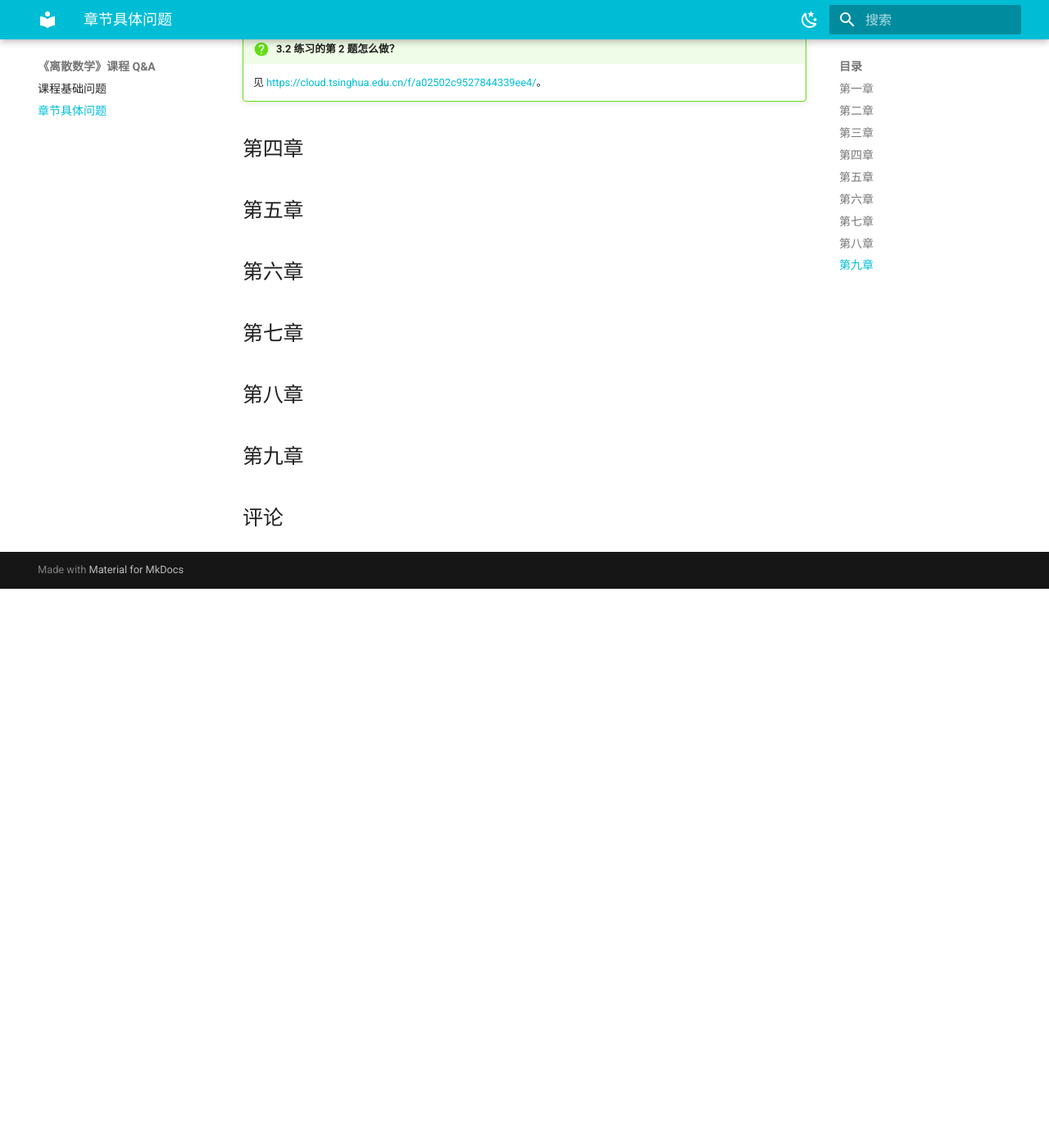
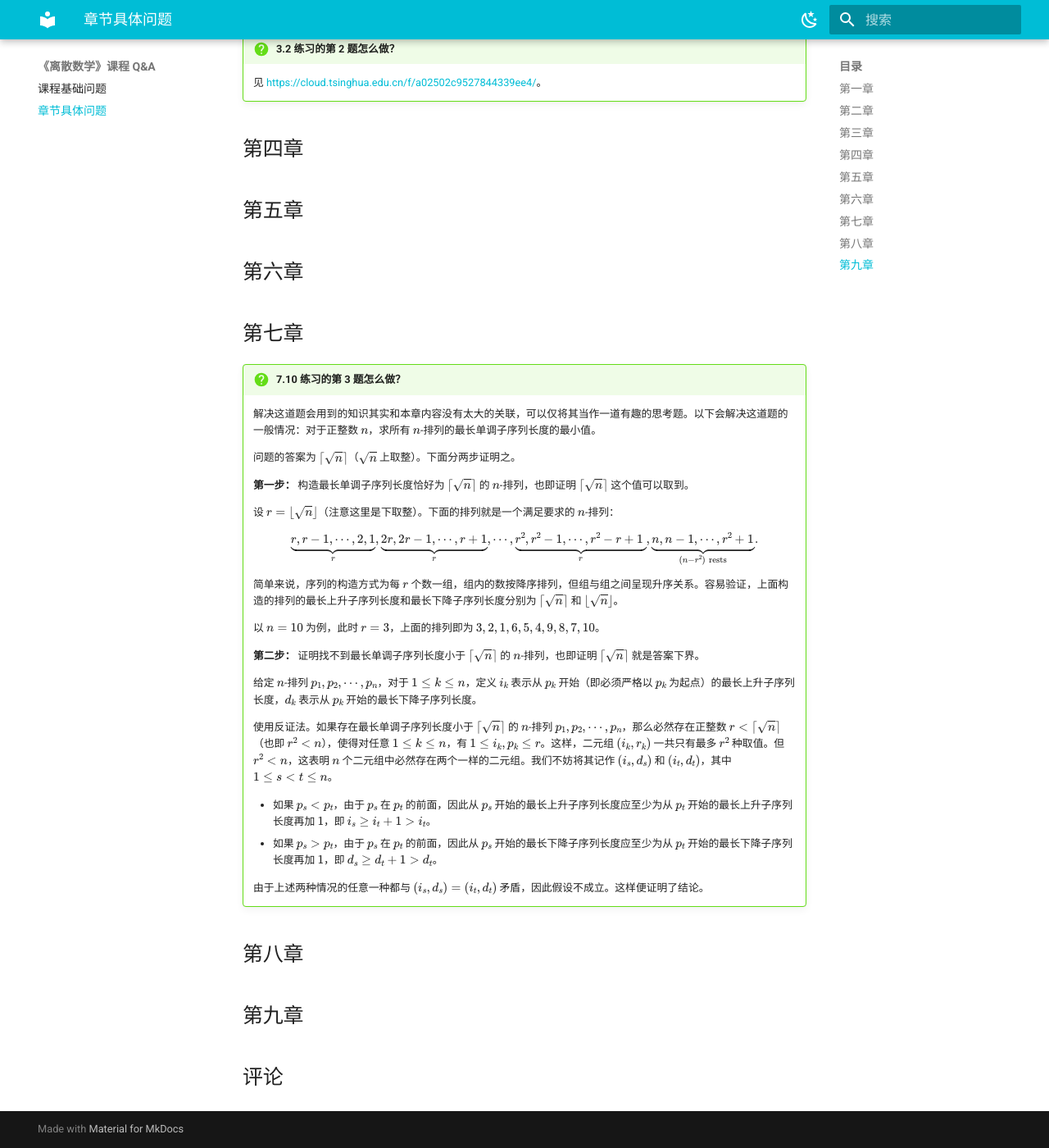
Before and after one commit to 1592063346/XuetangCourses, an MkDocs documentation site: the page built from docs/dm-qa-main.md, in a window 1280 px wide and 1400 px high, scrolled down 1047 px. Shown: the whole window at 82% size. Built offline with MkDocs 1.6.1 and Material for MkDocs 9.7.7, drawn with Linux system fonts in a browser that asks for light colours; formulas are drawn with MathJax 3; comment, search, counter and statistics services are not loaded; before the commit the page ends 1765 px from its top, so only the background shows below that.

Commit message:
Add a question

```diff
--- a/docs/dm-qa-main.md
+++ b/docs/dm-qa-main.md
@@ -46,6 +46,33 @@ comments: true
 
 ## 第七章
 
+!!! question "7.10 练习的第 3 题怎么做？"
+
+    解决这道题会用到的知识其实和本章内容没有太大的关联，可以仅将其当作一道有趣的思考题。以下会解决这道题的一般情况：对于正整数 $n$，求所有 $n$-排列的最长单调子序列长度的最小值。
+
+    问题的答案为 $\lceil\sqrt n\rceil$（$\sqrt n$ 上取整）。下面分两步证明之。
+
+    **第一步：** 构造最长单调子序列长度恰好为 $\lceil\sqrt n\rceil$ 的 $n$-排列，也即证明 $\lceil\sqrt n\rceil$ 这个值可以取到。
+
+    设 $r = \lfloor\sqrt n\rfloor$（注意这里是下取整）。下面的排列就是一个满足要求的 $n$-排列：
+
+    $$\underbrace{r, r-1, \cdots, 2, 1}_{r}, \underbrace{2r, 2r-1, \cdots, r+1}_{r}, \cdots, \underbrace{r^2, r^2-1, \cdots, r^2-r+1}_{r}, \underbrace{n, n-1, \cdots, r^2+1}_{(n-r^2)\;\rm rests}.$$
+
+    简单来说，序列的构造方式为每 $r$ 个数一组，组内的数按降序排列，但组与组之间呈现升序关系。容易验证，上面构造的排列的最长上升子序列长度和最长下降子序列长度分别为 $\lceil\sqrt n\rceil$ 和 $\lfloor\sqrt n\rfloor$。
+
+    以 $n = 10$ 为例，此时 $r = 3$，上面的排列即为 $3, 2, 1, 6, 5, 4, 9, 8, 7, 10$。
+
+    **第二步：** 证明找不到最长单调子序列长度小于 $\lceil\sqrt n\rceil$ 的 $n$-排列，也即证明 $\lceil\sqrt n\rceil$ 就是答案下界。
+
+    给定 $n$-排列 $p_1, p_2, \cdots, p_n$，对于 $1 \leq k \leq n$，定义 $i_k$ 表示从 $p_k$ 开始（即必须严格以 $p_k$ 为起点）的最长上升子序列长度，$d_k$ 表示从 $p_k$ 开始的最长下降子序列长度。
+
+    使用反证法。如果存在最长单调子序列长度小于 $\lceil\sqrt n\rceil$ 的 $n$-排列 $p_1, p_2, \cdots, p_n$，那么必然存在正整数 $r < \lceil \sqrt n \rceil$（也即 $r^2 < n$），使得对任意 $1 \leq k \leq n$，有 $1 \leq i_k, p_k \leq r$。这样，二元组 $(i_k, r_k)$ 一共只有最多 $r^2$ 种取值。但 $r^2 < n$，这表明 $n$ 个二元组中必然存在两个一样的二元组。我们不妨将其记作 $(i_s, d_s)$ 和 $(i_t, d_t)$，其中 $1 \leq s < t \leq n$。
+
+    - 如果 $p_s < p_t$，由于 $p_s$ 在 $p_t$ 的前面，因此从 $p_s$ 开始的最长上升子序列长度应至少为从 $p_t$ 开始的最长上升子序列长度再加 $1$，即 $i_s \geq i_t + 1 > i_t$。
+    - 如果 $p_s > p_t$，由于 $p_s$ 在 $p_t$ 的前面，因此从 $p_s$ 开始的最长下降子序列长度应至少为从 $p_t$ 开始的最长下降子序列长度再加 $1$，即 $d_s \geq d_t + 1 > d_t$。
+
+    由于上述两种情况的任意一种都与 $(i_s, d_s) = (i_t, d_t)$ 矛盾，因此假设不成立。这样便证明了结论。
+
 ## 第八章
 
 ## 第九章
```
